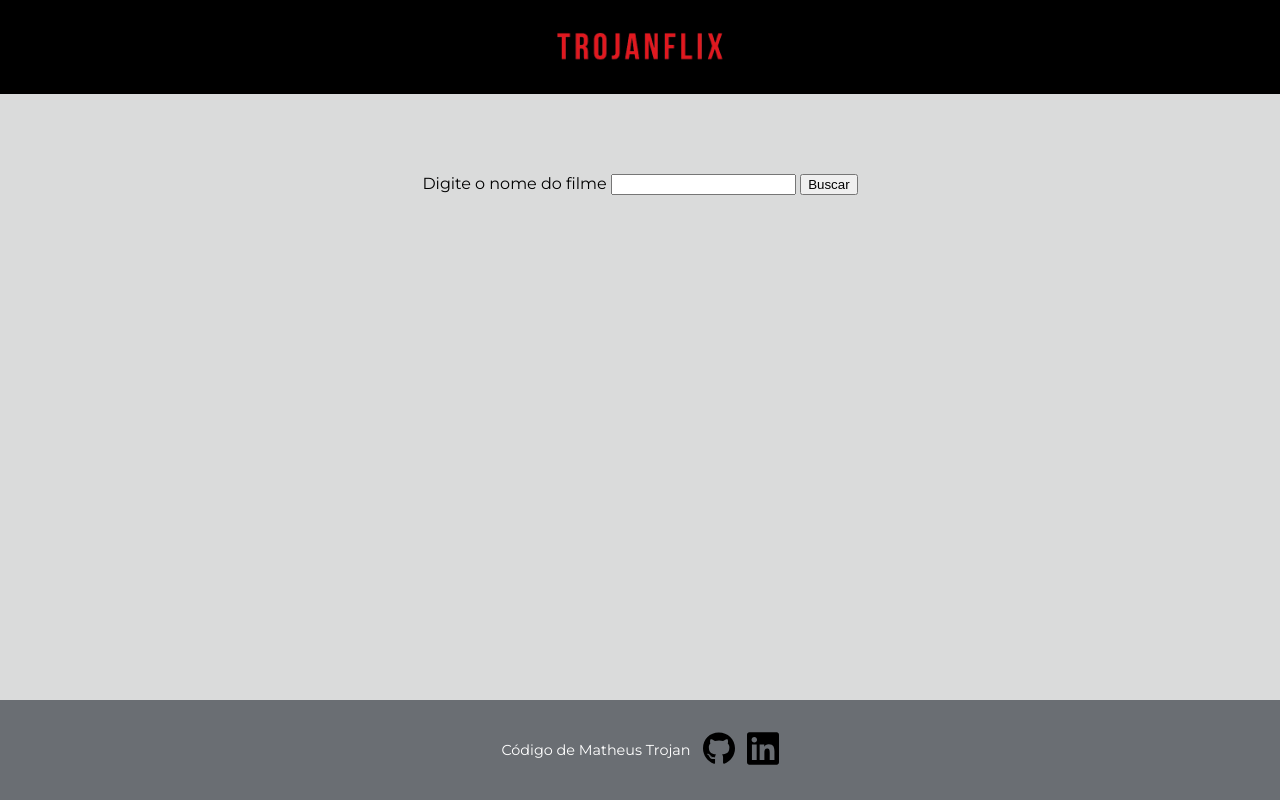
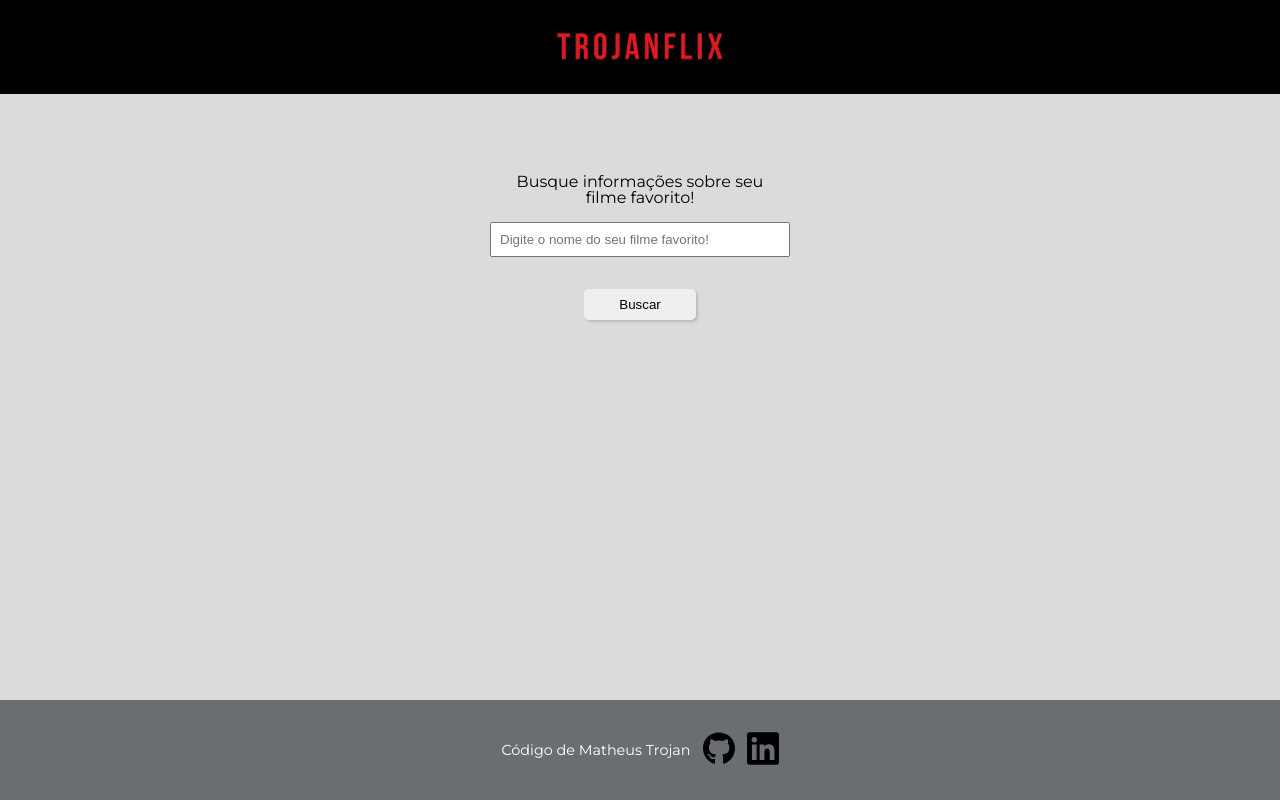
Before and after one commit to MatheusTrojan/trojan-flix, a plain HTML site: page filmes.html in a window 1280 px wide. Drawn offline with nearby package versions, Linux system fonts and the light colour scheme.

Commit message:
finalizando a estilização dos componentes

```diff
--- a/filmes.html
+++ b/filmes.html
@@ -19,9 +19,9 @@
             </header>
 
             <main class="container">
-                <label for="titulo-filme">Digite o nome do filme</label>
-                <input type="text" id="titulo-filme">
-                <button id="btn-busca">Buscar</button>
+                <label for="titulo-filme" class="input__busca">Busque informações sobre seu filme favorito!</label>
+                <input type="text" id="titulo-filme" class="input__busca" placeholder="Digite o nome do seu filme favorito!">
+                <button id="btn-busca" class="btn-busca">Buscar</button>
                 <p class="erro" id="erro"></p>
 
                 <div class="cartao__filme hidden" id="cartao">
--- a/src/script/filmes.js
+++ b/src/script/filmes.js
@@ -29,7 +29,7 @@ async function idFilme(filme) {
     // }
 
     titulo.innerHTML = filmeEditado.fullTitle
-    nota.innerHTML = "Nota IMDb: " + notaEditado.imDb
+    nota.innerHTML = "Nota IMDb: ⭐ " + notaEditado.imDb
     poster.src = idEditado.results[0].image
     sinopse.innerHTML = filmeEditado.plotShort.html
     }
--- a/src/styles/filmes.css
+++ b/src/styles/filmes.css
@@ -1,6 +1,46 @@
+.container {
+    align-items: center;
+    display: flex;
+    flex-direction: column;
+    gap: 1rem;
+    margin: 5rem;
+    text-align: center;
+}
+
+.input__busca {
+    width: 25%;
+}
+
+input {
+    padding: 0.5rem;
+}
+
+input:focus {
+    background: rgba(255, 192, 203, 0.267);
+}
+
+.btn-busca {
+    border: none;
+    border-radius: 5px;
+    box-shadow: rgba(0, 0, 0, 0.15) 1.95px 1.95px 2.6px;
+    padding: 0.5rem 1rem;
+    margin: 1rem;
+    transition: 0.3s ease-in-out;
+    width: 10%;
+}
+
+.btn-busca:hover {
+    background: rgb(170, 16, 16);
+    color: var(--cor-primaria);
+    font-weight: 600;
+    transform: scale(1.1);
+}
+
 .cartao__filme{
     align-items: center;
-    background: rgba(255, 0, 0, 0.226);
+    background: #0083cf6c;
+    border-radius: 5px;
+    box-shadow: rgba(0, 0, 0, 0.15) 1.95px 1.95px 2.6px;
     box-sizing: border-box;
     display: flex;
     height: 250px;
@@ -10,8 +50,10 @@
 }
 
 .cartao__filme--poster {
-    height: 200px;
-    width: 125px;
+    border-radius: 5px;
+    box-shadow: rgba(0, 0, 0, 0.15) 1.95px 1.95px 2.6px;
+    height: 220px;
+    width: 150px;
 }
 
 .cartao__filme--infos {
@@ -22,6 +64,7 @@
 .cartao__filme--titulo {
     justify-self: flex-start;
     margin-bottom: 1rem;
+    font-weight: 600;
 }
 
 .cartao__filme--sinopse {
--- a/src/styles/home.css
+++ b/src/styles/home.css
@@ -3,7 +3,7 @@
     background: var(--cor-fundo2);
 }
 
-.container {
+.container__home {
     margin: 5rem;
     text-align: center;
 }
```
Also changed, not shown: index.html (+1 -1 lines).
